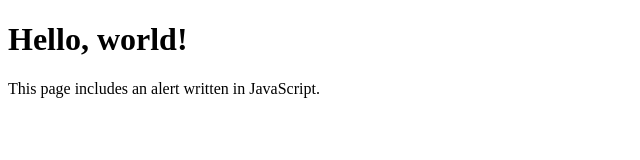
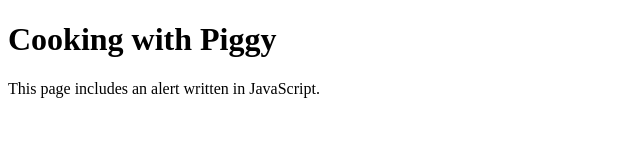
Before and after one commit to Tengzin/js_tutorial, a plain HTML site: page index.html in a window 1280 px wide. Shown: the whole page, without its empty margins (0-640 px from the left). Drawn offline with Linux system fonts and the light colour scheme.

Commit message:
Add hello script

```diff
--- a/index.html
+++ b/index.html
@@ -4,11 +4,14 @@
     <title>Learn Enough JavaScript</title>
     <meta charset="utf-8">
     <script>
-      alert("hello, world!");
+      alert("piggy is dumb!");
+      let firstName = "Niarg";
+      let lastName = "Thor";
+      console.log(firstName, lastName);
     </script>
   </head>
   <body>
-    <h1>Hello, world!</h1>
+    <h1>Cooking with Piggy</h1>
     <p>This page includes an alert written in JavaScript.</p>
   </body>
 </html>
```
